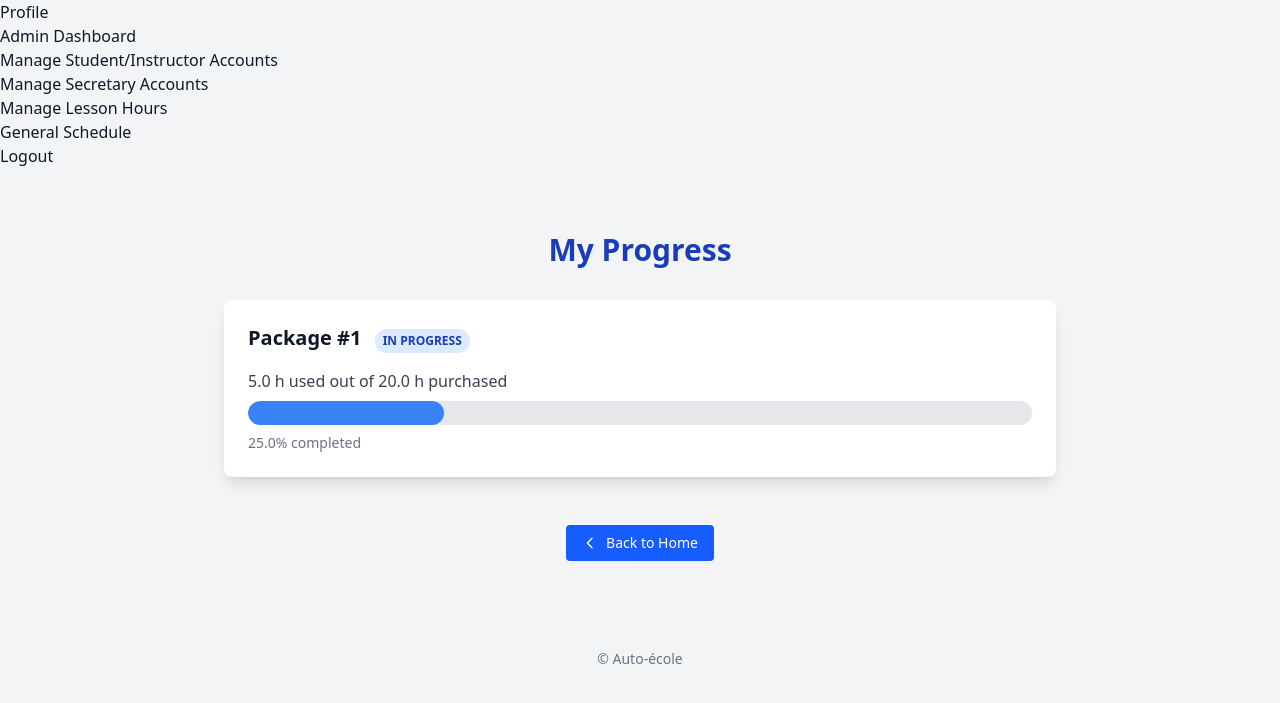
After one commit to zpilia/driving_school, a Django app: page /lessonpackages/progress/ in a window 1280 px wide. The commit adds this page. Shown: the top 703 px of the page. Run offline with Django 5.2, Linux system fonts and the light colour scheme; a user stored in the database is signed in; data comes from the database, SQL or seed files in the repository; both versions use the stored data as it was after the commit.

Commit message:
feat: add student lesson package progress feature with dashboard and progress page

```diff
--- a/lessonpackages/urls.py
+++ b/lessonpackages/urls.py
@@ -1,8 +1,9 @@
 from django.urls import path
-from .views import LessonPackageManageView  # Cette vue doit être implémentée (même en stub)
+from .views import LessonPackageManageView, LessonPackageProgressView
 
 urlpatterns = [
     path('manage/', LessonPackageManageView.as_view(), name='manage'),
     path('', LessonPackageManageView.as_view(), name='list'),  # Vue par défaut pour lister les leçons
     path('create/', LessonPackageManageView.as_view(), name='create'),  # Vue pour créer un package de leçons
+    path('progress/', LessonPackageProgressView.as_view(), name='lessonpackage_progress'),  # Vue pour l'avancement
 ]
--- a/lessonpackages/views.py
+++ b/lessonpackages/views.py
@@ -1,4 +1,60 @@
 from django.views.generic import TemplateView
+from .models import LessonPackage
 
 class LessonPackageManageView(TemplateView):
     template_name = 'lessonpackages/manage.html'
+
+class LessonPackageProgressView(TemplateView):
+    """
+    Vue pour afficher tous les forfaits d'heures d'un étudiant,
+    triés selon leur progression :
+    - forfaits en cours (progression entre 0% et 100%)
+    - forfaits non commencés (0%)
+    - forfaits terminés (100% ou plus)
+    Les forfaits en cours sont affichés en priorité,
+    triés par progression croissante.
+    """
+
+    template_name = 'lessonpackages/progress.html'
+
+    def get_context_data(self, **kwargs):
+        """
+        Prépare le contexte du template en fournissant la liste triée des forfaits d'heures :
+        - Récupère tous les forfaits liés à l'étudiant connecté
+        - Calcule la progression pour chaque forfait
+        - Sépare les forfaits en : en cours, non commencés, terminés
+        - Trie les forfaits en cours par progression ascendante
+        - Retourne les forfaits dans l'ordre : en cours -> non commencés -> terminés
+        """
+        context = super().get_context_data(**kwargs)
+        student = self.request.user
+
+        # Récupération de tous les forfaits de l'étudiant
+        lesson_packages = LessonPackage.objects.filter(student=student)
+
+        progress_data = []
+
+        for package in lesson_packages:
+            heures_achetees = package.total_hours
+            heures_utilisees = package.used_hours
+            progression = (heures_utilisees / heures_achetees) * 100 if heures_achetees else 0
+
+            progress_data.append({
+                'package': package,
+                'heures_achetees': heures_achetees,
+                'heures_utilisees': heures_utilisees,
+                'progression': progression,
+            })
+
+        # Séparation des forfaits selon leur état d'avancement
+        started = [p for p in progress_data if 0 < p['progression'] < 100]
+        not_started = [p for p in progress_data if p['progression'] == 0]
+        completed = [p for p in progress_data if p['progression'] >= 100]
+
+        # Tri des forfaits en cours par progression croissante
+        started = sorted(started, key=lambda p: p['progression'])
+
+        # Construction du contexte final
+        context['progress_data'] = started + not_started + completed
+
+        return context
--- a/template/base.html
+++ b/template/base.html
@@ -18,6 +18,7 @@
                         <li><a href="{% url 'accounts:dashboard' %}">Student Dashboard</a></li>
                         <li><a href="{% url 'schedule' %}">My Schedule</a></li>
                         <li><a href="{% url 'lessonpackages:list' %}">My Lesson Packages</a></li>
+                        <li><a href="{% url 'lessonpackages:lessonpackage_progress' %}">Lesson Progress</a></li>
                     {% elif user.role == 'instructor' %}
                         <li><a href="{% url 'accounts:dashboard' %}">Instructor Dashboard</a></li>
                         <li><a href="{% url 'schedule' %}">My Schedule</a></li>
--- /dev/null
+++ b/template/lessonpackages/progress.html
@@ -0,0 +1,71 @@
+{% extends "base.html" %}
+{% load static %}
+
+{% block title %}Lesson Package Progress{% endblock %}
+
+{% block content %}
+<div class="max-w-4xl mx-auto py-12 px-4 sm:px-6 lg:px-8">
+
+    <h1 class="text-3xl font-bold text-blue-800 text-center mb-8">My Progress</h1>
+
+    {% if progress_data %}
+        <div class="space-y-8">
+            {% for item in progress_data %}
+            <div class="bg-white p-6 rounded-lg shadow-lg">
+                <h2 class="text-xl font-semibold mb-4">
+                    Package #{{ forloop.counter }}
+
+                    {% if item.progression == 0 %}
+                        <span class="ml-2 inline-block bg-gray-200 text-gray-700 text-xs px-2 py-1 rounded-full uppercase font-semibold">
+                            Not Started
+                        </span>
+                    {% elif item.progression >= 100 %}
+                        <span class="ml-2 inline-block bg-green-100 text-green-800 text-xs px-2 py-1 rounded-full uppercase font-semibold">
+                            Completed
+                        </span>
+                    {% else %}
+                        <span class="ml-2 inline-block bg-blue-100 text-blue-800 text-xs px-2 py-1 rounded-full uppercase font-semibold">
+                            In Progress
+                        </span>
+                    {% endif %}
+                </h2>
+
+                <p class="text-gray-700 mb-2">
+                    {{ item.heures_utilisees }} h used out of {{ item.heures_achetees }} h purchased
+                </p>
+
+                <div class="w-full bg-gray-200 rounded-full h-6 mb-2 overflow-hidden">
+                    <div class="h-6 rounded-full transition-all duration-500"
+                         style="width: {{ item.progression }}%;
+                                background-color: {% if item.progression < 50 %}#3b82f6{% elif item.progression < 100 %}#f59e0b{% else %}#ef4444{% endif %};">
+                    </div>
+                </div>
+
+                <p class="text-sm text-gray-500">
+                    {{ item.progression|floatformat:1 }}% completed
+                </p>
+
+                {% if item.progression >= 100 %}
+                    <p class="mt-2 text-red-600 font-semibold">
+                        Warning: this package is fully used or exceeded!
+                    </p>
+                {% endif %}
+            </div>
+            {% endfor %}
+        </div>
+    {% else %}
+        <p class="text-center text-gray-500 mt-8">No lesson package found.</p>
+    {% endif %}
+
+    <!-- Back to Home Button -->
+    <div class="mt-12 text-center">
+        <a href="{% url 'home' %}" class="inline-flex items-center bg-blue-600 text-white px-4 py-2 text-sm font-medium rounded hover:bg-blue-700 transition">
+            <svg class="h-4 w-4 mr-2" fill="none" stroke="currentColor" stroke-width="2" viewBox="0 0 24 24">
+                <path stroke-linecap="round" stroke-linejoin="round" d="M15 19l-7-7 7-7"></path>
+            </svg>
+            Back to Home
+        </a>
+    </div>
+
+</div>
+{% endblock %}
```
Also changed, not shown: accounts/views.py (+17 -0 lines), template/dashboard_student.html (+50 -0 lines), db.sqlite3.
